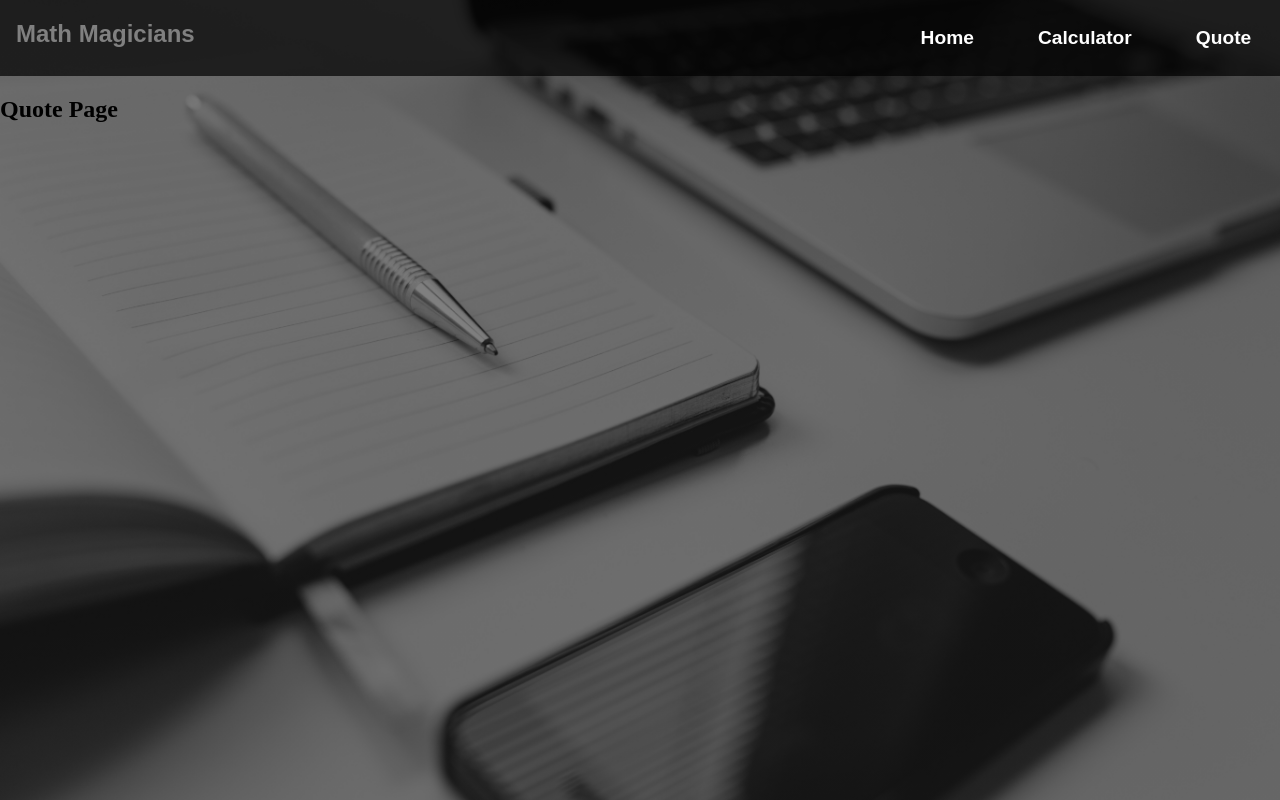
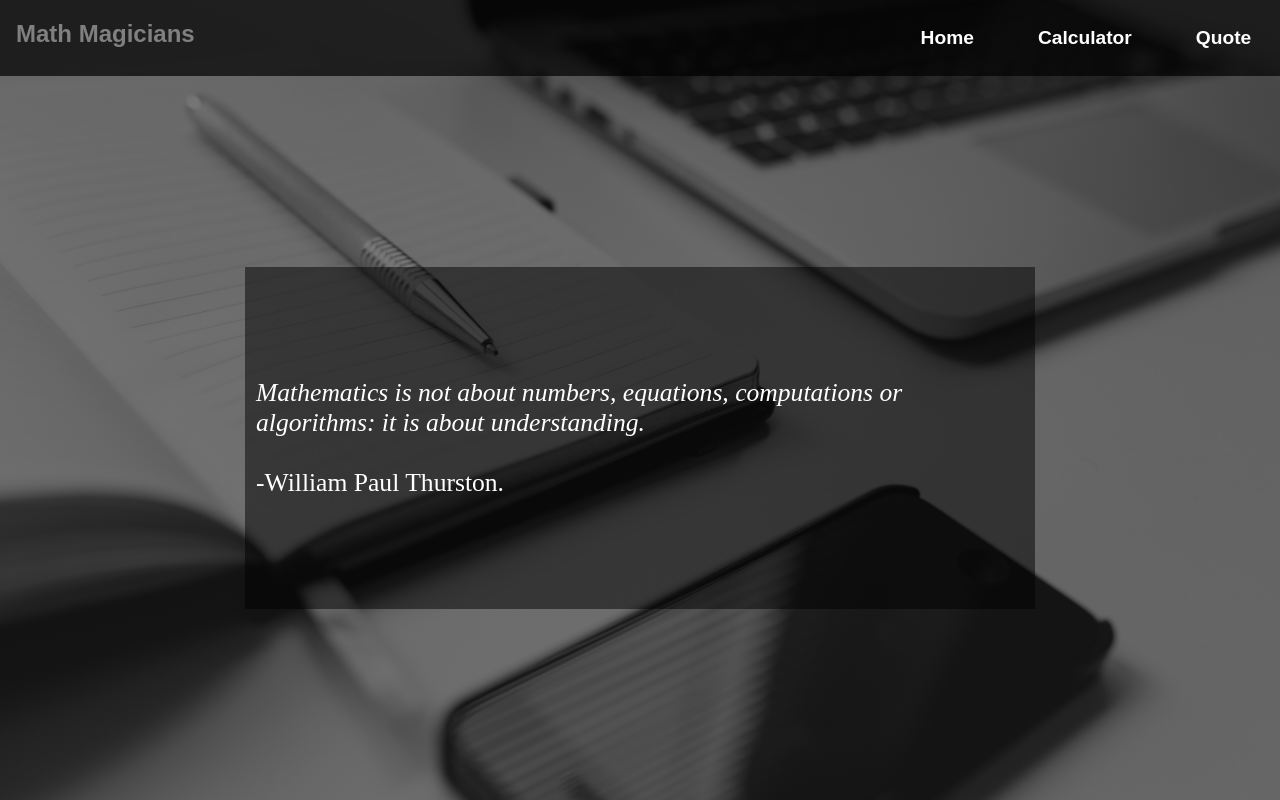
Before and after one commit to ClaytonSiby/The_Calculator, a React (Create React App) app: page /quote in a window 1280 px wide. Shown: the top 800 px of the page. Built offline with nearby package versions, Linux system fonts and the light colour scheme.

Commit message:
Update & style the Quote component

```diff
--- a/src/App.css
+++ b/src/App.css
@@ -52,3 +52,18 @@ li a {
   color: #fff;
   text-decoration: none;
 }
+
+.quote {
+  display: flex;
+  height: 40%;
+  max-width: 60%;
+  align-items: center;
+  margin: auto;
+  padding: .7rem;
+  background: rgba(0, 0, 0, .5);
+}
+
+.quote p {
+  font-size: 1.6rem;
+  color: #fff;
+}
--- a/src/components/Quote.js
+++ b/src/components/Quote.js
@@ -1,9 +1,16 @@
-import React from 'react';
+import React from 'react'
 
 const Quote = () => (
-  <div>
-    <h2>Quote Page</h2>
+  <div className='quote'>
+    <p>
+      <cite>
+        Mathematics is not about numbers, equations, computations or algorithms:
+        it is about understanding.
+      </cite>{' '} <br />
+      <br />
+      -William Paul Thurston.
+    </p>
   </div>
-);
+)
 
-export default Quote;
+export default Quote
```
